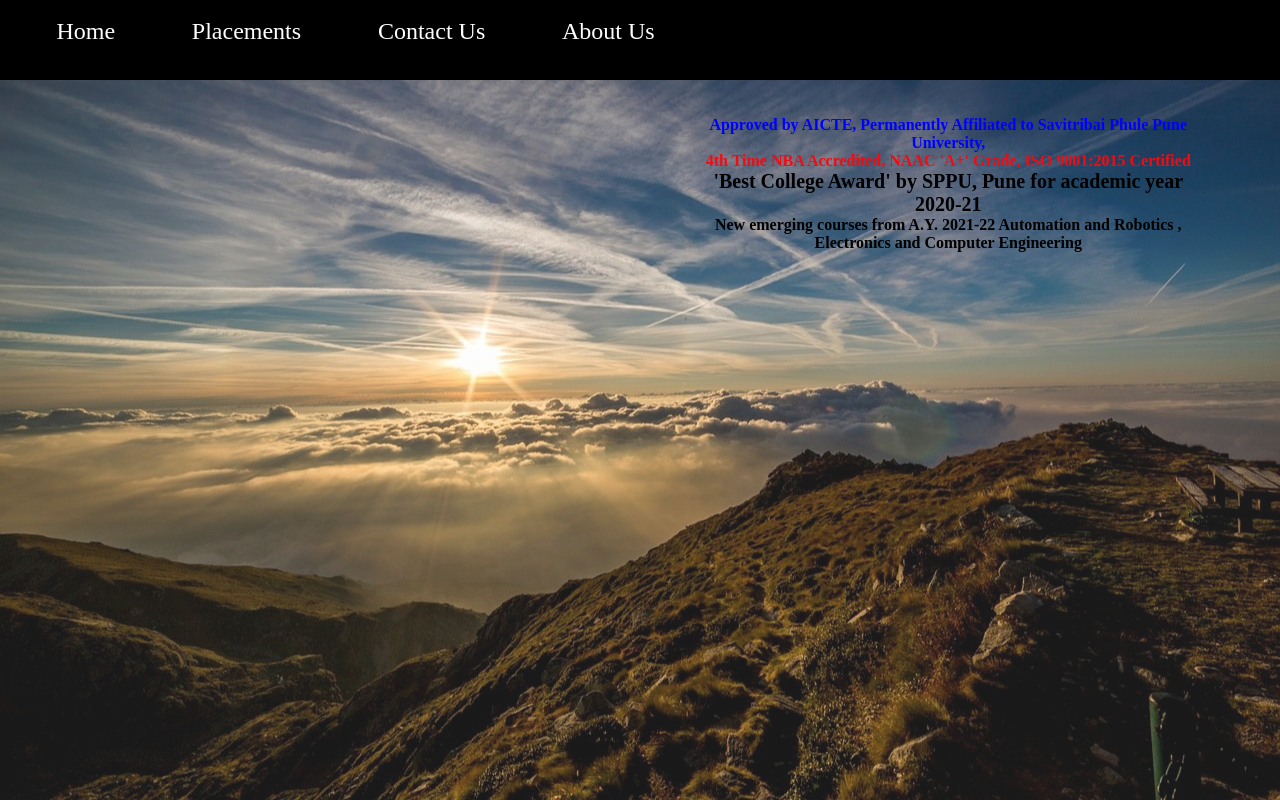
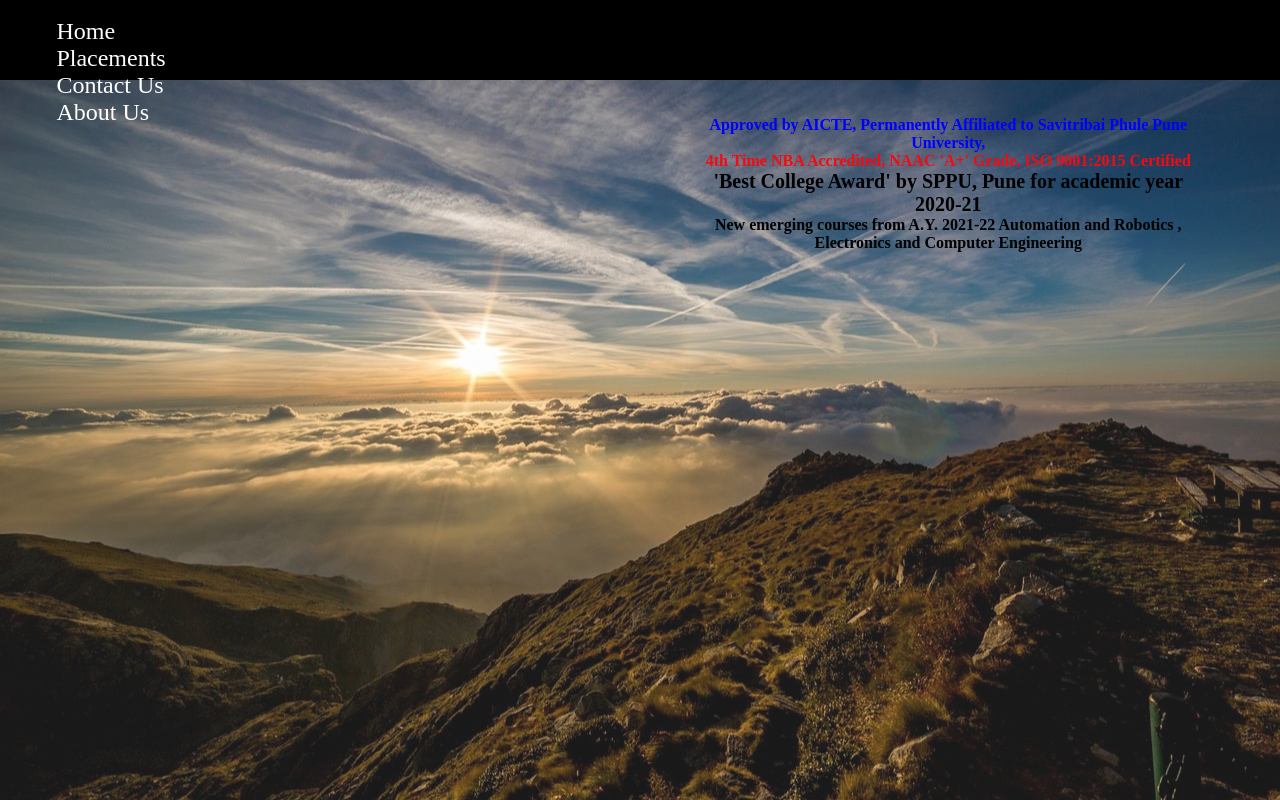
Before and after one commit to khardevishal/WT-Project, a plain HTML site: page index.html in a window 1280 px wide. Drawn offline with Linux system fonts and the light colour scheme.

Commit message:
Update style.css

```diff
--- a/style.css
+++ b/style.css
@@ -10,7 +10,7 @@
 }
 
 .navbar ul {
-    display: flex;
+    //display: flex;
     list-style-type: none;
     padding: 18px;
 }
```
